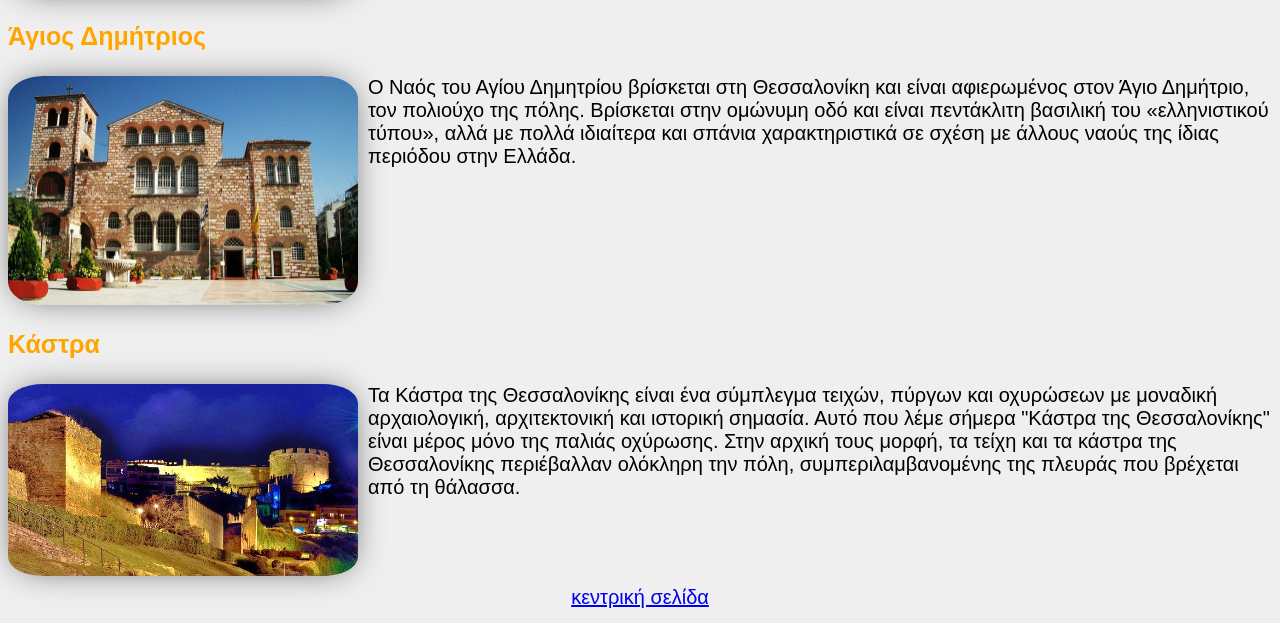
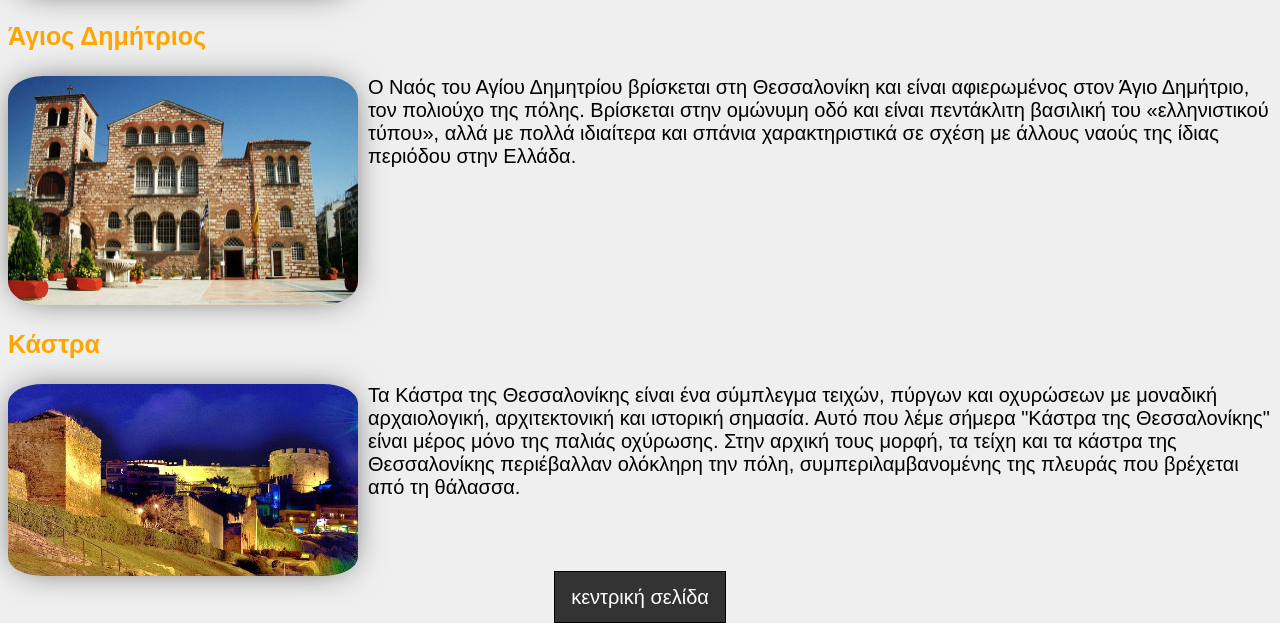
Before and after one commit to anniestef/anniestef.github.io, a plain HTML site: page axiotheata.html in a window 1280 px wide. Shown: the part 398-1021 px from the top of the page. Drawn offline with Linux system fonts and the light colour scheme.

Commit message:
Update style.css

```diff
--- a/style.css
+++ b/style.css
@@ -29,3 +29,13 @@ p{
 	line-height:1.5em
 	width:95%;
 }
+a{
+text-decoration:none;
+background-color:#333;
+padding:14px 16px;
+border:1px solid black;
+color:white;
+}
+a:hover{
+	background-color:34CAF50;
+}
```
